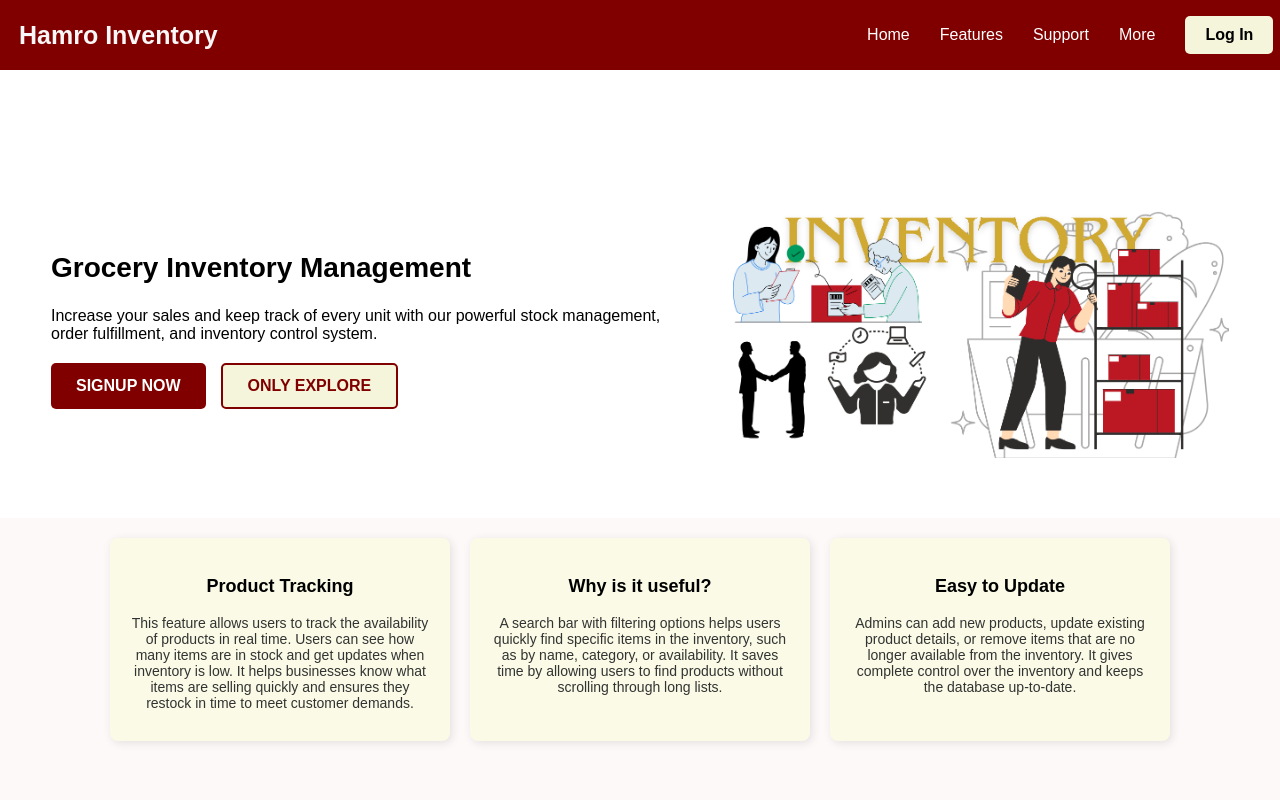
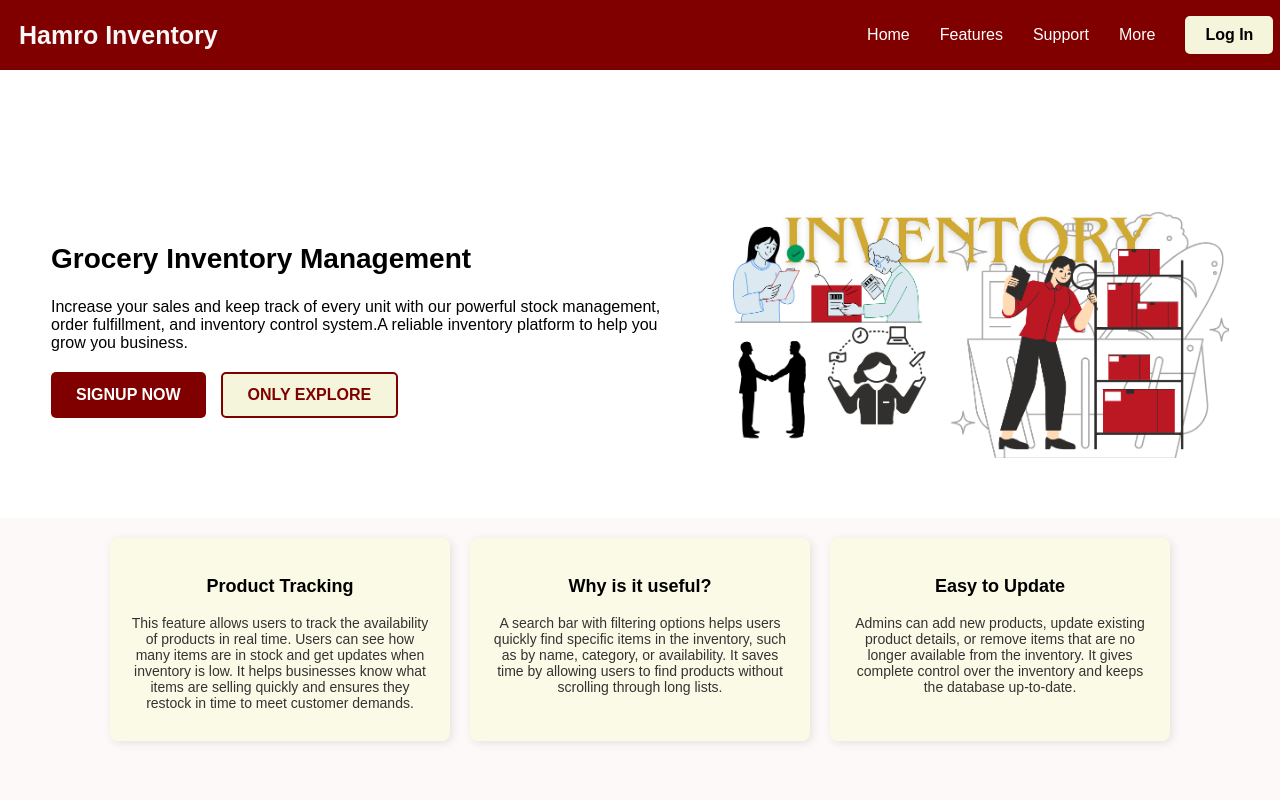
Before and after one commit to Sabyatakarki/Inventory_Managemenr_system_Frontend, a React (Create React App) app in the folder inventory_management_system/: page / in a window 1280 px wide. Shown: the top 800 px of the page. Built offline with nearby package versions, Linux system fonts and the light colour scheme; the HTML template or start-up script is replaced by a standard one.

Commit message:
main and login page updated

```diff
--- a/inventory_management_system/src/components/public/Main.jsx
+++ b/inventory_management_system/src/components/public/Main.jsx
@@ -36,7 +36,7 @@ const Main = () => {
             <h1>Grocery Inventory Management</h1>
             <p>
               Increase your sales and keep track of every unit with our powerful stock
-              management, order fulfillment, and inventory control system.
+              management, order fulfillment, and inventory control system.A reliable inventory platform to help you grow you business.
             </p>
             <div className="buttons">
               <button className="signup-btn" onClick={handleSignupClick}>SIGNUP NOW</button>
```
